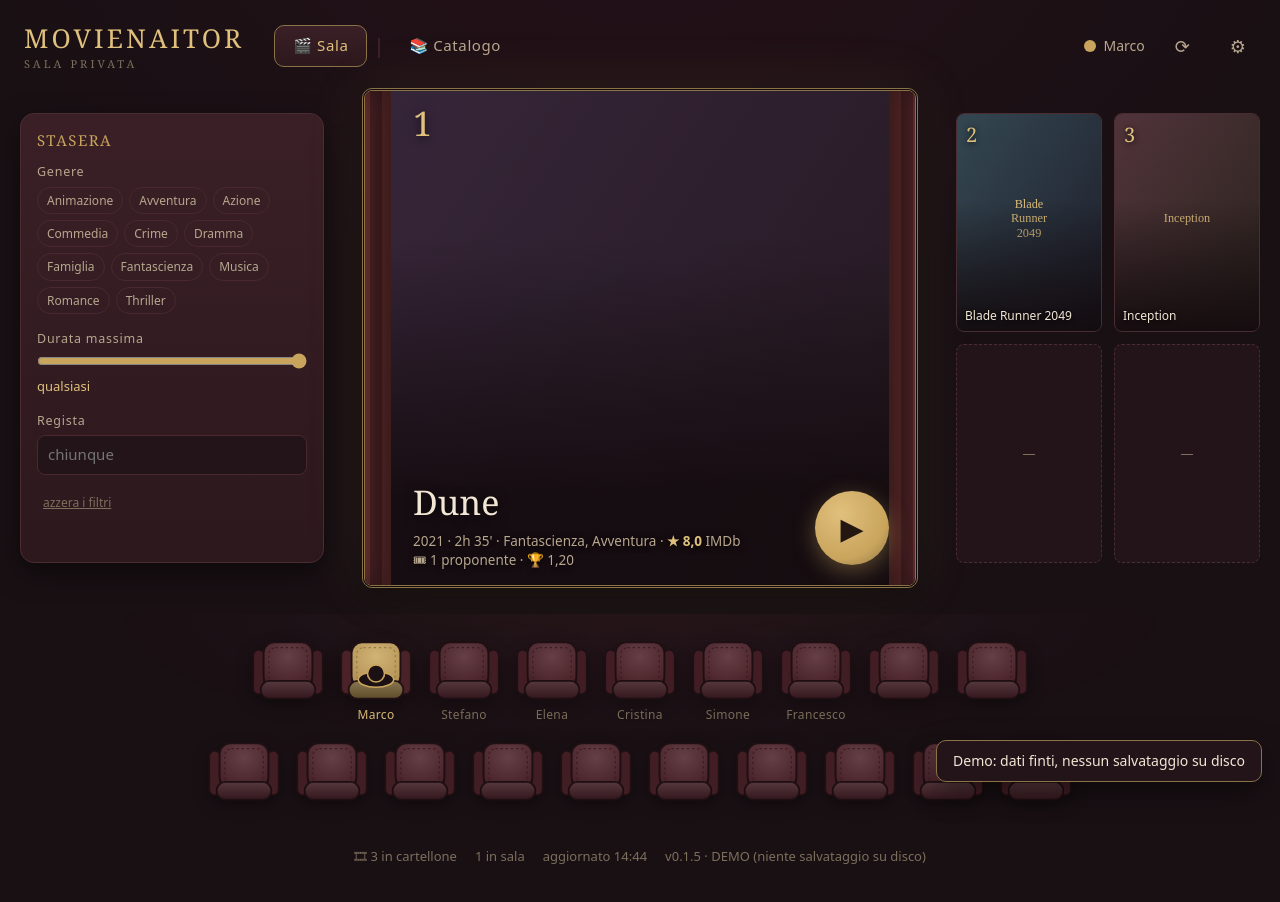
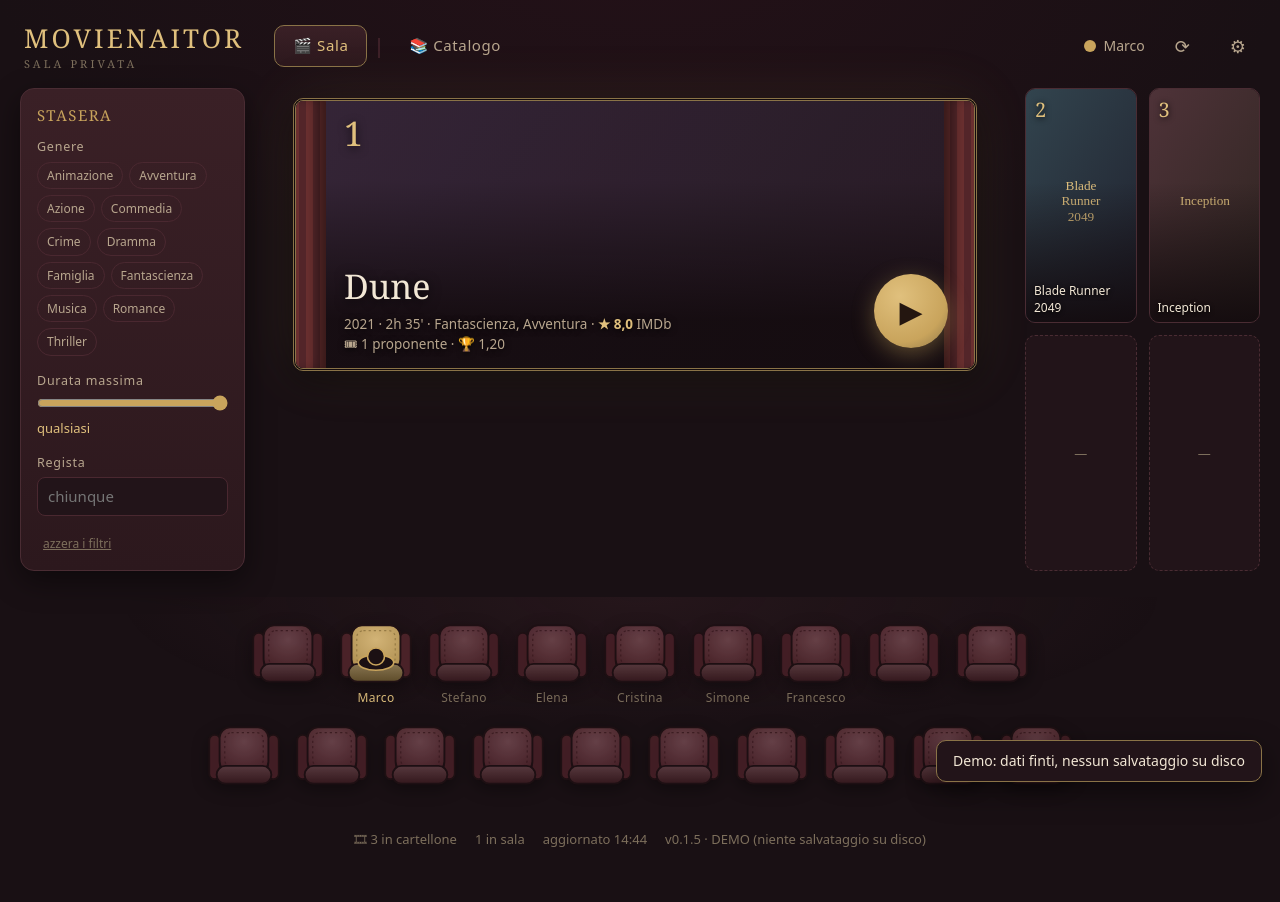
Before and after one commit to marcomartinellione-create/Movienaitor, a plain HTML site: page Movienaitor.html in a window 1280 px wide. Both pictures are taken after a click on the button "Dai un'occhiata con i dati di prova (demo)". Drawn offline with Linux system fonts and the light colour scheme.

Commit message:
Ripristino lo schermo/Sala com'era: annullati altezza, simmetria, specchio e sipario
Su richiesta di Marco: schermo torna cinemascope 21/8.4 originale, tende sottili, rosa 2x2, colonne 225/1fr/235. Rimossi adattaSala e le variabili di layout. Tenute tutte le funzioni non visive (ritorno al 1o film, archivio, saghe, password, ecc.). NON pubblicato.

Co-Authored-By: Claude Fable 5 <noreply@anthropic.com>

```diff
--- a/Movienaitor.html
+++ b/Movienaitor.html
@@ -12,8 +12,6 @@
   --crema:#f2e7d5; --dim:#b8a68e; --dim2:#7d6f5c; --verde:#7d9b76;
   --ombra:0 10px 30px rgba(0,0,0,.45);
   --serif:Georgia,'Times New Roman',serif;
-  /* layout Sala: altezza proiettore e strisce laterali (calcolate da adattaSala) */
-  --proi-h:420px; --strip-h:378px; --strip-w:64px; --strip-gap:8px;
 }
 *{box-sizing:border-box; margin:0}
 html,body{height:100%}
@@ -66,11 +64,7 @@ header .spazio{flex:1}
 .icona:hover{background:var(--velluto2); color:var(--oro2)}
 
 /* ---------- sala ---------- */
-.palco{display:grid; grid-template-columns:var(--strip-w) 1fr var(--strip-w); gap:18px; align-items:stretch}
-/* pannello STASERA: stessa impronta (larghezza+altezza) della griglia film a destra */
-#pannello-stasera{width:var(--strip-w); height:var(--strip-h); align-self:center; overflow-y:auto}
-/* chip generi in un menù (riuso in altri punti) */
-.gen-chips{display:flex; flex-wrap:wrap; gap:8px; margin-top:6px}
+.palco{display:grid; grid-template-columns:225px 1fr 235px; gap:18px; align-items:stretch}
 .pannello{background:linear-gradient(180deg,var(--velluto),var(--velluto2)); border:1px solid #4a2c33;
   border-radius:14px; padding:16px; box-shadow:var(--ombra)}
 .pannello h3{color:var(--oro); font-size:15px; letter-spacing:.1em; margin-bottom:12px; font-weight:400}
@@ -85,10 +79,8 @@ header .spazio{flex:1}
 .filtro-azzera{color:var(--dim2); font-size:12px; text-decoration:underline}
 
 /* schermo */
-.schermo-wrap{position:relative; padding:0 20px; display:flex; flex-direction:column; justify-content:center}
-/* lo schermo ha un'altezza definita (--proi-h): da lì derivano le strisce laterali (90%);
-   lo sfondo è object-fit:cover, l'anteprima si adatta senza deformarsi */
-.schermo{position:relative; height:var(--proi-h); width:100%; border:3px double var(--oro-dim); border-radius:10px;
+.schermo-wrap{position:relative; padding:10px 30px 0}
+.schermo{position:relative; aspect-ratio:21/8.4; border:3px double var(--oro-dim); border-radius:10px;
   background:#120a0d; overflow:hidden; box-shadow:0 0 60px rgba(201,164,92,.10), var(--ombra)}
 .schermo .sfondo{position:absolute; inset:0; width:100%; height:100%; object-fit:cover; opacity:.85}
 .schermo .velo{position:absolute; inset:0; background:linear-gradient(180deg,rgba(18,10,13,.15) 30%,rgba(18,10,13,.88) 82%)}
@@ -98,18 +90,12 @@ header .spazio{flex:1}
 .schermo .info h2{font-size:clamp(20px,3vw,34px); color:var(--crema); text-shadow:0 2px 12px rgba(0,0,0,.8); font-weight:400}
 .schermo .meta{color:var(--dim); font-size:13.5px; margin-top:4px; text-shadow:0 1px 6px rgba(0,0,0,.9)}
 .schermo .meta b{color:var(--oro2); font-weight:600}
-.schermo-inner{position:absolute; inset:0}
 .schermo .messaggio{position:absolute; inset:0; display:flex; flex-direction:column; gap:8px; align-items:center; justify-content:center;
-  color:var(--dim); font-family:var(--serif); font-size:20px; text-align:center; padding:20px; z-index:6}
-/* sipario: due tende di velluto. Di base CHIUSE (coprono lo schermo); si aprono
-   scorrendo ai lati quando c'è un film in proiezione (.schermo.aperto). */
-.tenda{position:absolute; top:-6px; bottom:-6px; width:54%; z-index:4; pointer-events:none;
-  background:repeating-linear-gradient(90deg,#7a3838 0 12px,#5a282c 12px 24px);
-  transition:transform .9s cubic-bezier(.55,.06,.3,1)}
-.tenda.sx{left:-4px; box-shadow:inset -22px 0 34px rgba(0,0,0,.55)}
-.tenda.dx{right:-4px; box-shadow:inset 22px 0 34px rgba(0,0,0,.55)}
-.schermo.aperto .tenda.sx{transform:translateX(calc(-100% + 30px))}
-.schermo.aperto .tenda.dx{transform:translateX(calc(100% - 30px))}
+  color:var(--dim); font-family:var(--serif); font-size:20px; text-align:center; padding:20px; z-index:2}
+.tenda{position:absolute; top:-6px; bottom:-6px; width:34px; z-index:4; pointer-events:none;
+  background:repeating-linear-gradient(90deg,#6b3030 0 7px,#54262a 7px 14px); box-shadow:inset -8px 0 14px rgba(0,0,0,.5)}
+.tenda.sx{left:-4px; border-radius:0 8px 8px 0}
+.tenda.dx{right:-4px; transform:scaleX(-1); border-radius:0 8px 8px 0}
 #btn-play{position:absolute; right:26px; bottom:20px; z-index:5; width:74px; height:74px; border-radius:50%;
   background:radial-gradient(circle at 35% 30%,var(--oro2),var(--oro) 65%,var(--oro-dim));
   color:#241610; font-size:30px; box-shadow:0 6px 22px rgba(201,164,92,.4); transition:transform .15s}
@@ -117,10 +103,10 @@ header .spazio{flex:1}
 #btn-play:disabled{filter:grayscale(.7) brightness(.6); cursor:default; transform:none}
 .schermo-clic{position:absolute; inset:0; z-index:2; cursor:pointer}
 
-/* rosa 2-5: griglia 2×2 di locandine (2:3), alta il 90% del proiettore */
-.rosa{display:grid; grid-template-columns:1fr 1fr; grid-template-rows:1fr 1fr; gap:var(--strip-gap); height:var(--strip-h); align-self:center}
-.rosa .posto{position:relative; min-height:0; border:1px solid #4a2c33; border-radius:8px; overflow:hidden; background:var(--bg2);
-  cursor:pointer; transition:transform .12s}
+/* rosa 2-5 */
+.rosa{display:grid; grid-template-columns:1fr 1fr; grid-auto-rows:1fr; gap:12px}
+.rosa .posto{position:relative; border:1px solid #4a2c33; border-radius:10px; overflow:hidden; background:var(--bg2);
+  cursor:pointer; min-height:118px; transition:transform .12s}
 .rosa .posto:hover{transform:translateY(-2px); border-color:var(--oro-dim)}
 .rosa .posto img,.rosa .posto .segnaposto{position:absolute; inset:0; width:100%; height:100%; object-fit:cover}
 .rosa .posto .r-velo{position:absolute; inset:0; background:linear-gradient(180deg,transparent 40%,rgba(18,10,13,.9))}
@@ -260,12 +246,9 @@ header .spazio{flex:1}
 @keyframes sale{from{transform:translateY(8px); opacity:0}}
 
 @media (max-width:1080px){
-  .palco{grid-template-columns:1fr}
-  #pannello-stasera{width:auto; height:auto; overflow:visible}
-  .rosa{grid-template-rows:auto; height:auto; align-self:auto}
-  .rosa .posto{aspect-ratio:2/3}
-  .schermo-wrap{padding:0; display:block}
-  .schermo{aspect-ratio:21/9; height:auto}
+  .palco{grid-template-columns:1fr; }
+  .rosa{grid-template-columns:repeat(4,1fr)}
+  .schermo-wrap{padding:0}
 }
 @media (max-width:700px){
   .rosa{grid-template-columns:1fr 1fr}
@@ -304,7 +287,7 @@ header .spazio{flex:1}
   <!-- ───── SALA ───── -->
   <main id="vista-sala">
     <div class="palco">
-      <div class="pannello" id="pannello-stasera">
+      <div class="pannello">
         <h3>STASERA</h3>
         <div class="filtro">
           <label>Genere</label>
@@ -324,10 +307,7 @@ header .spazio{flex:1}
       </div>
 
       <div class="schermo-wrap">
-        <div class="schermo" id="schermo">
-          <div class="schermo-inner" id="schermo-inner"></div>
-          <div class="tenda sx"></div><div class="tenda dx"></div>
-        </div>
+        <div class="schermo" id="schermo"></div>
       </div>
 
       <div class="rosa" id="rosa"></div>
@@ -440,7 +420,6 @@ const slugify = s => s.normalize('NFD').replace(/[̀-ͯ]/g,'').toLowerCase().rep
 const oggiISO = () => new Date().toISOString().slice(0,10);
 const giorniDa = iso => Math.max(0, (Date.now() - new Date(iso+'T12:00:00').getTime()) / 864e5);
 const fmtMin = m => m ? `${Math.floor(m/60)}h ${String(m%60).padStart(2,'0')}'` : 'durata n.d.';
-const fmtMinBreve = m => m ? `≤${Math.floor(m/60)}h${String(m%60).padStart(2,'0')}` : '∞';
 const fmtNum = (n,d=2) => n.toLocaleString('it-IT',{minimumFractionDigits:d, maximumFractionDigits:d});
 const fmtData = iso => new Date(iso+'T12:00:00').toLocaleDateString('it-IT',{day:'numeric', month:'long', year:'numeric'});
 const maiuscola = s => s ? s[0].toUpperCase()+s.slice(1) : s;
@@ -986,7 +965,6 @@ async function avviaApp(){
   $('#io-nome').textContent = nomeDi(S.me);
   $('#io-colore').style.background = coloreDi(S.me);
   applicaHost();
-  adattaSala();
   disegnaTutto();
 }
 
@@ -1056,22 +1034,6 @@ function disegnaFiltri(){
   $('#filtro-regista').value = S.filtri.regista;
 }
 
-// dimensioni della Sala: il proiettore ha altezza --proi-h; le due colonne laterali
-// (STASERA e la griglia film 2×2) sono a specchio, alte il 90% del proiettore, e la
-// larghezza si adatta alle locandine 2:3 della griglia.
-function adattaSala(){
-  const H = Math.round(Math.max(380, Math.min(window.innerHeight - 300, 720)));
-  const gap = 12;
-  const rowH = (0.9 * H - gap) / 2;        // 2 righe
-  const posterW = Math.round(rowH * 2 / 3);
-  const gridW = posterW * 2 + gap;         // 2 colonne
-  const r = document.documentElement.style;
-  r.setProperty('--proi-h', H + 'px');
-  r.setProperty('--strip-h', Math.round(0.9 * H) + 'px');
-  r.setProperty('--strip-w', gridW + 'px');
-  r.setProperty('--strip-gap', gap + 'px');
-}
-
 // Poltrona di cinema vista dall'alto — l'idea viene dal CAD "Stile sedie" (seduta,
 // braccioli, schienale in basso, persona dall'alto) ma il disegno è libero, nello
 // stile velluto dell'app: cuscino sfumato con cucitura, braccioli a capsula,
@@ -1135,12 +1097,11 @@ function disegnaPlatea(){
 }
 
 async function disegnaSala(){
-  adattaSala();
   disegnaPlatea();
-  const schermo = $('#schermo'), inner = $('#schermo-inner'), rosaEl = $('#rosa');
+  const schermo = $('#schermo'), rosaEl = $('#rosa');
   if (!S.presenti.size){
-    schermo.classList.remove('aperto'); // sipario chiuso
-    inner.innerHTML = `<div class="messaggio">La sala è vuota…<br><small style="font-size:14px; color:var(--dim2)">clicca le poltrone di chi c'è stasera</small></div>`;
+    schermo.innerHTML = `<div class="tenda sx"></div><div class="tenda dx"></div>
+      <div class="messaggio">La sala è vuota…<br><small style="font-size:14px; color:var(--dim2)">clicca le poltrone di chi c'è stasera</small></div>`;
     rosaEl.innerHTML = '';
     $('#riga-stato').innerHTML = '';
     return;
@@ -1156,14 +1117,15 @@ async function disegnaSala(){
       e.durata ? `${e.durata} troppo lunghi` : '', e.genere ? `${e.genere} di altro genere` : '',
       e.regista ? `${e.regista} di altri registi` : '', e.vincoli ? `${e.vincoli} per vincoli di compagnia` : ''
     ].filter(Boolean).join(' · ');
-    schermo.classList.remove('aperto'); // sipario chiuso: niente in proiezione
-    inner.innerHTML = `<div class="messaggio">Niente in cartellone stasera<br>
+    schermo.innerHTML = `<div class="tenda sx"></div><div class="tenda dx"></div>
+      <div class="messaggio">Niente in cartellone stasera<br>
       <small style="font-size:14px; color:var(--dim2)">${motivi || 'le liste dei presenti sono vuote: passate dal Catalogo'}</small></div>`;
     rosaEl.innerHTML = '';
   } else {
     const f = scelto.film;
     const rango = ris.rosa.indexOf(scelto) + 1;
-    inner.innerHTML = `
+    schermo.innerHTML = `
+      <div class="tenda sx"></div><div class="tenda dx"></div>
       <img class="sfondo" hidden><div class="velo"></div>
       <div class="rango serif">${rango}</div>
       <button class="schermo-clic" title="Scheda film"></button>
@@ -1177,7 +1139,6 @@ async function disegnaSala(){
         </div>
       </div>
       <button id="btn-play" title="Elegge il film della serata e lo registra per tutti i presenti">▶</button>`;
-    schermo.classList.add('aperto'); // c'è un film: apri il sipario
     $('.schermo-clic').onclick = () => modaleScheda(scelto);
     $('#btn-play').onclick = () => modalePlay(scelto);
     const img = $('#schermo .sfondo');
@@ -1691,8 +1652,6 @@ function agganciaGlobali(){
     disegnaFiltri(); disegnaSala();
   };
   $('#filtro-azzera').onclick = () => { S.filtri = {durata:null, genere:[], regista:''}; disegnaFiltri(); disegnaSala(); };
-  let ridimTimer = null;
-  window.addEventListener('resize', () => { clearTimeout(ridimTimer); ridimTimer = setTimeout(() => { adattaSala(); }, 120); });
   window.addEventListener('focus', () => {
     if (!$('#app').hidden && !S.demo && S.ultimaLettura && Date.now() - S.ultimaLettura.getTime() > 15000) ricarica(true);
   });
```
Also changed, not shown: SPECIFICA.md (+3 -7 lines).
